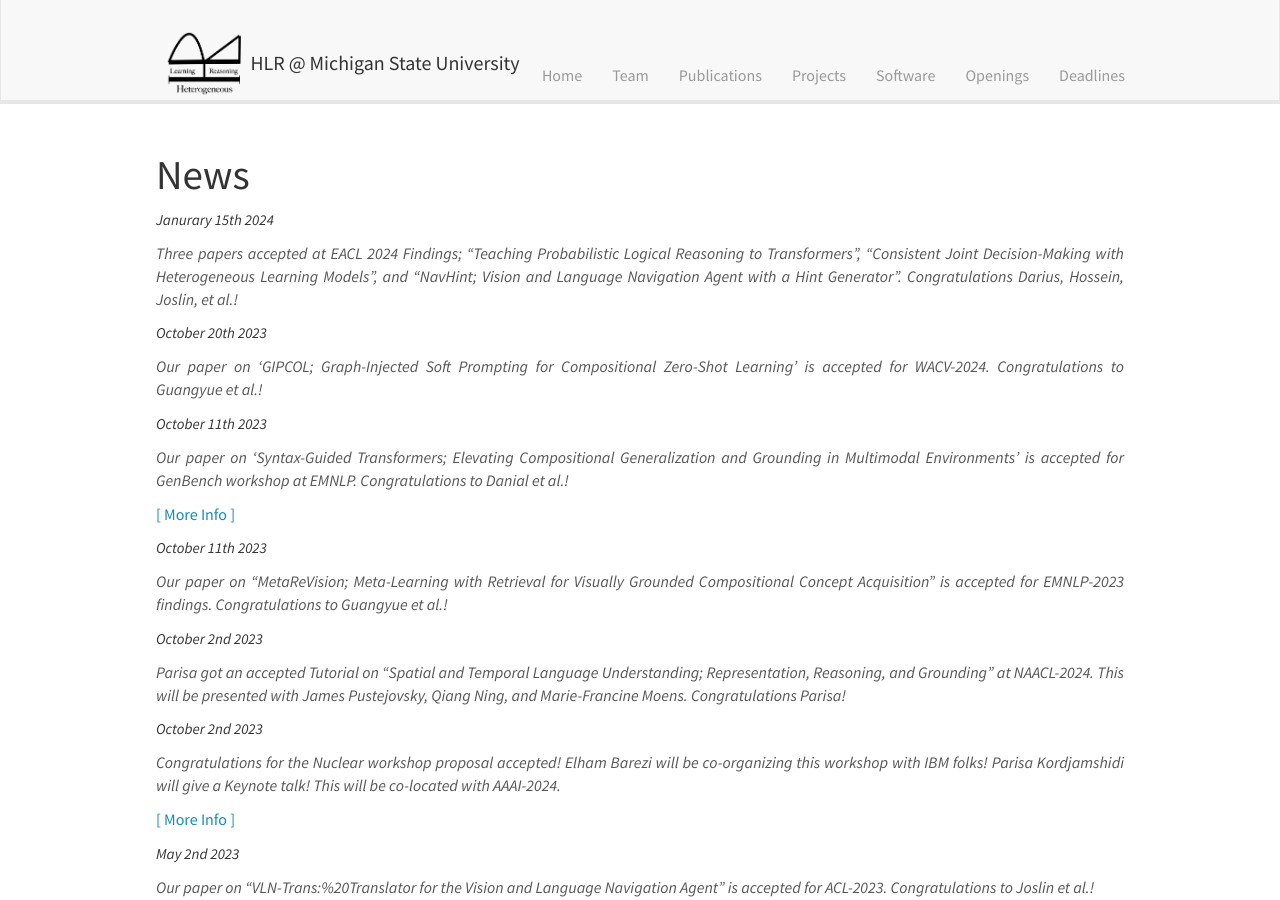
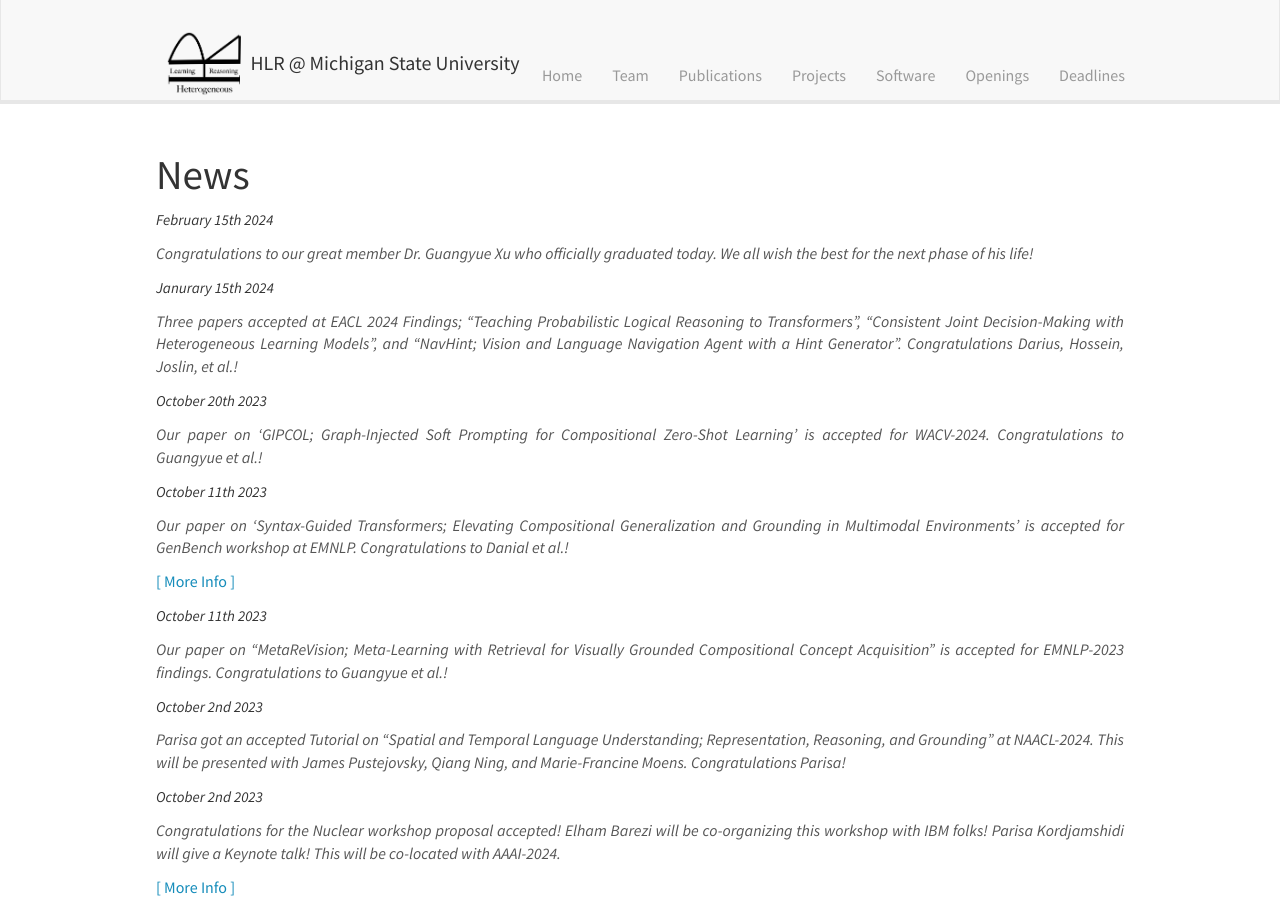
Before and after one commit to HLR/HLR.github.io, a Jekyll site: the page built from _pages/allnews.md, in a window 1280 px wide and 900 px high. Built offline with Jekyll 4.4.1, drawn with Linux system fonts in a browser that asks for light colours; nearby versions of some CDN libraries.

Commit message:
news update

```diff
--- a/_data/news.yml
+++ b/_data/news.yml
@@ -1,3 +1,7 @@
+- date: <i>February 15th 2024</i>
+  headline: Congratulations to our great member Dr. Guangyue Xu who officially graduated today. We all wish the best for the next phase of his life!
+  top: 1
+
 - date: <i>Janurary 15th 2024</i>
   headline: Three papers accepted at EACL 2024 Findings; "Teaching Probabilistic Logical Reasoning to Transformers", "Consistent Joint Decision-Making with Heterogeneous Learning Models", and "NavHint; Vision and Language Navigation Agent with a Hint Generator". Congratulations Darius, Hossein, Joslin, et al.!
   top: 1
```
